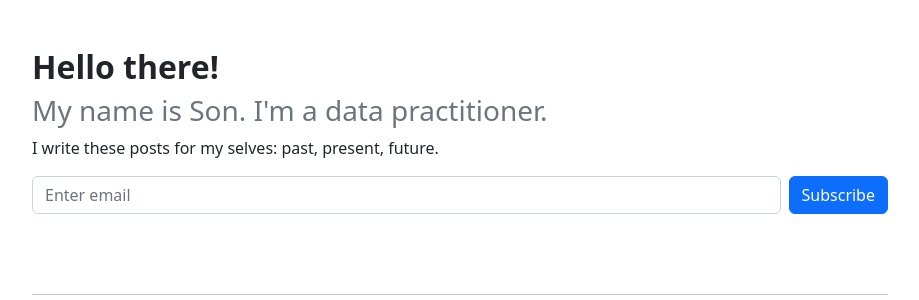
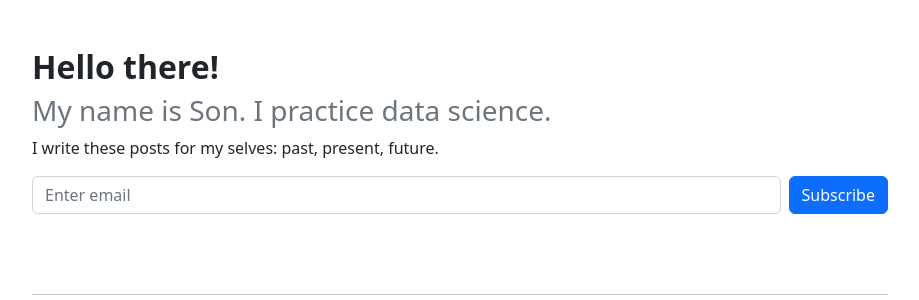
Before and after one commit to giangson19/blog_website, a Django app: page / in a window 1280 px wide. Shown: the part 74-374 px from the top of the page, without its empty margins (180-1099 px from the left). Run offline with Django 4.2, Linux system fonts and the light colour scheme; data that the repository does not hold is empty; parts of the project's set-up code (start-up, migrations or seed data) failed here and were passed over; some libraries are stand-ins or nearby versions.

Commit message:
change subtitle on homepage

```diff
--- a/blog/templates/blog/index.html
+++ b/blog/templates/blog/index.html
@@ -13,7 +13,7 @@
                 {% comment %} <div style="max-width: 350px;"> {% endcomment %}
                 <div>
                     <h2 class="text-nowrap fw-bold"> Hello there! </h2>
-                    <h3> <a href="{% url 'about' %}" class="link-secondary" style="color: rgb(107, 107, 107); text-decoration: none;"> My name is Son. I'm a data practitioner. </a></h3>
+                    <h3> <a href="{% url 'about' %}" class="link-secondary" style="color: rgb(107, 107, 107); text-decoration: none;"> My name is Son. I practice data science.</a></h3>
                     <p>  I write these posts for my selves: past, present, future.</p>
                     {% include 'blog/button/subscribe.html' %}
 
```
